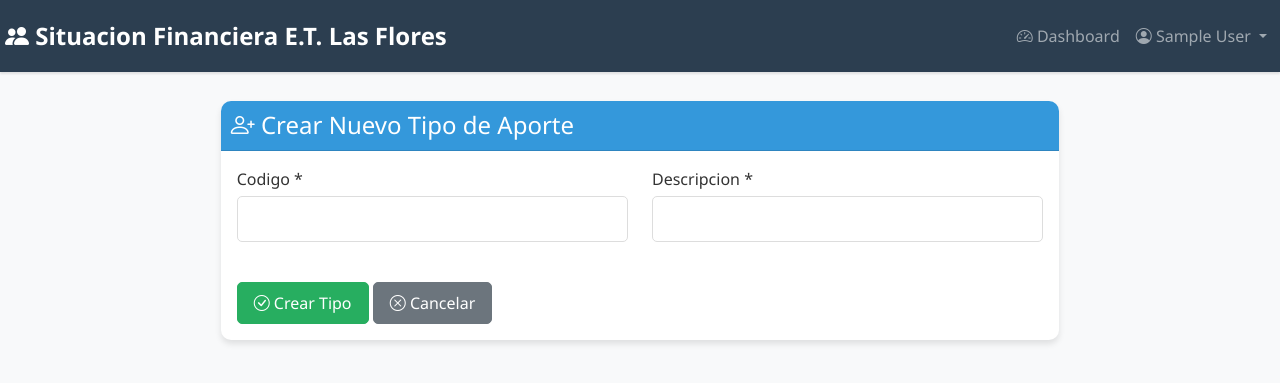
After one commit to SelynChavez/Python_LF, a Flask app: page /tipos/crear in a window 1280 px wide. The commit adds this page. Shown: the top 383 px of the page. Run offline with Flask 3, Linux system fonts and the light colour scheme; the visitor is signed in with stand-in values (Sample User, id 1).

Commit message:
add tipos de aporte

```diff
--- a/app.py
+++ b/app.py
@@ -147,13 +147,6 @@ def administracion():
 @admin_required
 def configuracion():
     return render_template('configuracion.html')
-
-# lista aportes
-@app.route('/tipos_aportes')
-@login_required
-@admin_required
-def listar_tipos_aportes():
-    return render_template('tipos_aportes.html')
 
 # lista deudas
 @app.route('/tipos_deudas')
@@ -314,6 +307,137 @@ def crear_recibo():
     return render_template('crear_recibo.html', act='-',but='Continuar')
 
 # ------------------------------------------------------------------------------------
+# TIPOS (para demostrar funcionalidad reactiva)
+@app.route('/tipos_aportes')
+@login_required
+@admin_required
+def listar_tipos_aportes():
+    tipo = 'APORTE'
+    m1 = "Aporte Fijo"
+    a1 = "Serie"
+    a4 = "Retiros?"
+    connection = get_db_connection()
+    if connection:
+        cursor = connection.cursor(dictionary=True)
+        cursor.execute(sqlconstants.LISTA_TIPOS, (tipo,) )
+        tipos = cursor.fetchall()
+        cursor.close()
+        connection.close()
+        return render_template('tipos_aportes.html', tipos=tipos, tipo=tipo, m1=m1, a1= a1, a4=a4)
+    else:
+        flash('Error de conexión a la base de datos.', 'danger')
+    return redirect(url_for('configuracion'))
+
+@app.route('/tipos/crear', methods=['GET', 'POST'])
+@login_required
+@admin_required
+def crear_tipo_aporte():
+    if request.method == 'POST':
+        tipo = request.form.get('tipo')
+        codigo = request.form.get('codigo')
+        descripcion = request.form.get('descripcion')
+        if not all([codigo, descripcion]):
+            flash('Por favor, complete todos los campos.', 'danger')
+            return render_template('crear_tipo_aporte.html')
+        connection = get_db_connection()
+        if connection:
+            try:
+                cursor = connection.cursor()
+                cursor.execute(sqlconstants.INSERT_TIPO, (tipo, codigo, descripcion, session['user_username']))
+                connection.commit()
+                cursor.execute(sqlconstants.INSERT_LOGUSUARIO, (session['user_id'], 'crear_tipo_aporte', f'LOG::Creó el Tipo: {codigo}'))
+                connection.commit()
+                cursor.close()
+                connection.close()
+                flash('Tipo Aporte creado exitosamente.', 'success')
+                return redirect(url_for('listar_tipos_aportes'))
+            except Error as e:
+                if 'Duplicate entry' in str(e):
+                    flash('Codigo ya existe.', 'danger')
+                else:
+                    flash(f'Error al crear tipo aporte: {str(e)}', 'danger')
+                connection.rollback()
+                cursor.close()
+                connection.close()
+        else:
+            flash('Error de conexión a la base de datos.', 'danger')
+    return render_template('crear_tipo_aporte.html')
+
+@app.route('/tipos/editar/<int:id>', methods=['GET', 'POST'])
+@login_required
+@admin_required
+def editar_tipo_aporte(id):
+    connection = get_db_connection()
+    if not connection:
+        flash('Error de conexión a la base de datos.', 'danger')
+        return redirect(url_for('listar_tipos_aportes'))
+    if request.method == 'POST':
+        codigo = request.form.get('codigo')
+        descripcion = request.form.get('descripcion')
+        monto1 = request.form.get('monto1')
+        atributo1 = request.form.get('atributo1')
+        atributo2 = request.form.get('atributo2')
+        atributo3 = request.form.get('atributo3')
+        atributo4 = request.form.get('atributo4')
+        try:
+            cursor = connection.cursor()
+            cursor.execute(sqlconstants.UPDATE_TIPO, (codigo, descripcion, monto1,'0',atributo1,atributo2,atributo3,atributo4,'', id))
+            connection.commit()
+            cursor.execute(sqlconstants.INSERT_LOGUSUARIO, (session['user_id'], 'editar_tipo_aporte', f'LOG::Editó el tipo: {codigo}'))
+            connection.commit()
+            cursor.close()
+            connection.close()
+            flash('Codigo actualizado exitosamente.', 'success')
+            return redirect(url_for('listar_tipos_aportes'))
+        except Error as e:
+            if 'Duplicate entry' in str(e):
+                flash('Codigo ya existe.', 'danger')
+            else:
+                flash(f'Error al actualizar tipo: {str(e)}', 'danger')
+            connection.rollback()
+            cursor.close()
+            connection.close()
+            return redirect(url_for('editar_tipo_aporte', id=id))
+    # GET: Obtener datos del socio
+    cursor = connection.cursor(dictionary=True)
+    cursor.execute(sqlconstants.SELECT_TIPO, (id,))
+    tipo = cursor.fetchone()
+    cursor.close()
+    connection.close()
+    if not tipo:
+        flash('Tipo/Codigo no encontrado.', 'danger')
+        return redirect(url_for('listar_tipos_aportes'))
+    return render_template('editar_tipo_aporte.html', id=id, tipo=tipo)
+
+@app.route('/tipos/eliminar/<int:id>')
+@login_required
+@admin_required
+def eliminar_tipo(id):
+    connection = get_db_connection()
+    if connection:
+        try:
+            cursor = connection.cursor(dictionary=True)
+            cursor.execute(sqlconstants.SEL_NM_TIPO, (id,))
+            tipo = cursor.fetchone()
+            cursor.execute(sqlconstants.DELETE_TIPO, (id,))
+            connection.commit()
+            # Logs
+            if tipo:
+                cursor.execute(sqlconstants.INSERT_LOGUSUARIO, (session['user_id'], 'eliminar_tipo', f'Eliminó el Tipo: {tipo["codigo"]}'))
+                connection.commit()
+            cursor.close()
+            connection.close()
+            flash('Tipo de Aporte eliminado exitosamente.', 'success')
+        except Error as e:
+            flash(f'Error al eliminar Tipo: {str(e)}', 'danger')
+            connection.rollback()
+            cursor.close()
+            connection.close()
+    else:
+        flash('Error de conexión a la base de datos.', 'danger')
+    return redirect(url_for('listar_tipos_aportes'))
+
+# ------------------------------------------------------------------------------------
 # PADRONES (para demostrar funcionalidad reactiva)
 @app.route('/padrones')
 @login_required
@@ -330,24 +454,6 @@ def listar_padrones():
     else:
         flash('Error de conexión a la base de datos.', 'danger')
         return redirect(url_for('configuracion'))
-
-@app.route('/api/padrones')
-@login_required
-def api_padrones():
-    connection = get_db_connection()
-    if connection:
-        cursor = connection.cursor(dictionary=True)
-        buscar = request.args.get('buscar', '')
-        query = sqlconstants.QRY1PADRONES
-        if not buscar:
-            buscar = ""
-        cursor.execute(query, (f'%{buscar}%', f'%{buscar}%', f'%{buscar}%'))
-        padrones = cursor.fetchall()
-        cursor.close()
-        connection.close()
-        return jsonify(padrones)
-    else:
-        return jsonify({'error': 'Error de conexión'}), 500
 
 @app.route('/padrones/crear', methods=['GET', 'POST'])
 @login_required
@@ -484,24 +590,6 @@ def listar_socios():
     else:
         flash('Error de conexión a la base de datos.', 'danger')
         return redirect(url_for('configuracion'))
-
-@app.route('/api/socios')
-@login_required
-def api_socios():
-    connection = get_db_connection()
-    if connection:
-        cursor = connection.cursor(dictionary=True)
-        buscar = request.args.get('buscar', '')
-        query = sqlconstants.QRY1SOCIOS
-        if not buscar:
-            buscar = ""
-        cursor.execute(query, (f'%{buscar}%', f'%{buscar}%', f'%{buscar}%'))
-        socios = cursor.fetchall()
-        cursor.close()
-        connection.close()
-        return jsonify(socios)
-    else:
-        return jsonify({'error': 'Error de conexión'}), 500
 
 @app.route('/socios/crear', methods=['GET', 'POST'])
 @login_required
--- a/sqlconstants.py
+++ b/sqlconstants.py
@@ -50,12 +50,6 @@ SELECT_USUARIO = "SELECT * FROM applicationuser WHERE id = %s"
 SEL_NM_USUARIO = "SELECT username FROM applicationuser WHERE id = %s"
 DELETE_USUARIO = "DELETE FROM applicationuser WHERE id = %s"
 
-QRY1SOCIOS = """
-  SELECT id, nombre, dni, tipo, fono, DATE_FORMAT(modified, '%%d/%%m/%%Y') as modified, active, email, webuser
-  FROM a_socios
-  WHERE nombre LIKE %s OR dni LIKE %s OR tipo LIKE %s
-  ORDER BY modified DESC
-"""
 LISTA_SOCIOS = "SELECT * FROM a_socios ORDER BY modified DESC "
 INSERT_SOCIO = "INSERT INTO a_socios (nombre, fono, dni, comentarios, tipo, email, active, modified, webuser) VALUES (%s, %s, %s, %s, %s, %s, 'S', now(), %s)"
 UPDATE_SOCIO = "UPDATE a_socios SET nombre=%s, fono=%s, dni=%s, comentarios=%s, tipo=%s, active=%s, email=%s, modified=now() WHERE id=%s "
@@ -63,13 +57,6 @@ SELECT_SOCIO = "SELECT * FROM a_socios WHERE id = %s"
 SEL_NM_SOCIO = "SELECT nombre FROM a_socios WHERE id = %s"
 DELETE_SOCIO = "DELETE FROM a_socios WHERE id = %s"
 
-QRY1PADRONES = """
-  SELECT id, placa, socio, active, monto1, DATE_FORMAT(modified, '%%d/%%m/%%Y') as modified, webuser,
-  (SELECT s.nombre FROM a_socios s WHERE s.id=p.socio) nombresocio
-  FROM a_padrones p
-  WHERE placa LIKE %s OR socio LIKE %s
-  ORDER BY p.modified DESC
-"""
 LISTA_PADRONES = "SELECT p.*,(SELECT s.nombre FROM a_socios s WHERE s.id=p.socio) nombresocio FROM a_padrones p ORDER BY p.modified DESC "
 INSERT_PADRON = "INSERT INTO a_padrones (placa, socio, active, monto1, monto2, monto3, monto4, modified, webuser) VALUES (%s, %s, %s, %s, %s, %s, %s, now(), %s)"
 UPDATE_PADRON = "UPDATE a_padrones SET placa=%s, socio=%s, active=%s, monto1=%s, monto2=%s, monto3=%s, monto4=%s, modified=now() WHERE id=%s "
@@ -78,6 +65,12 @@ SEL_NM_PADRON = "SELECT placa FROM a_padrones WHERE id = %s"
 DELETE_PADRON = "DELETE FROM a_padrones WHERE id = %s"
 GET_NOMBRE_PADRON = "SELECT concat(p.id,':',p.placa,':',s.nombre) as n0 FROM a_padrones p, a_socios s WHERE p.id=%s and p.socio=s.id "
 
+LISTA_TIPOS = "SELECT t.* FROM a_tipos t WHERE t.tipo=%s ORDER BY t.modified DESC "
+INSERT_TIPO = "INSERT INTO a_tipos (tipo, codigo, descripcion, monto1, monto2, atributo1, atributo2, atributo3, atributo4, atributo5, modified, webuser) VALUES (%s, %s, %s, '0','0','','','','','', now(), %s)"
+UPDATE_TIPO = "UPDATE a_tipos SET codigo=%s, descripcion=%s, monto1=%s,monto2=%s,atributo1=%s,atributo2=%s,atributo3=%s,atributo4=%s,atributo5=%s, modified=now() WHERE id=%s "
+SELECT_TIPO = "SELECT t.* FROM a_tipos t WHERE t.id = %s"
+SEL_NM_TIPO = "SELECT codigo FROM a_tipos WHERE id = %s"
+DELETE_TIPO = "DELETE FROM a_tipos WHERE id = %s"
 
 DROPLIST_APORTES = "SELECT codigo d1,concat(codigo,':',descripcion) d2 FROM nlf_tipos WHERE tipo='APORTE' "
 INSERT_LOGUSUARIO = "INSERT INTO logs_usuarios (usuario_id, accion, descripcion) VALUES (%s, %s, %s)"
--- /dev/null
+++ b/templates/crear_tipo_aporte.html
@@ -0,0 +1,36 @@
+{% extends "base.html" %}
+{% block title %}ETLF - Crear Tipo de Aporte{% endblock %}
+{% block content %}
+<div class="row">
+    <div class="col-md-8 mx-auto">
+        <div class="card">
+            <div class="card-header">
+                <h4 class="mb-0"><i class="bi bi-person-plus"></i> Crear Nuevo Tipo de Aporte</h4>
+            </div>
+            <div class="card-body">
+                <form method="POST" action="{{ url_for('crear_tipo_aporte') }}">
+                    <input type="hidden" id="tipo" name="tipo" value="APORTE">
+                    <div class="row">
+                        <div class="col-md-6 mb-3">
+                            <label for="codigo" class="form-label">Codigo *</label>
+                            <input type="text" class="form-control" id="codigo" name="codigo" max="15" required>
+                        </div>
+                        <div class="col-md-6 mb-3">
+                            <label for="descripcion" class="form-label">Descripcion *</label>
+                            <input type="text" class="form-control" id="descripcion" name="descripcion" maxlength="50" required>
+                        </div>
+                    </div>
+                    <div class="mt-4">
+                        <button type="submit" class="btn btn-success">
+                            <i class="bi bi-check-circle"></i> Crear Tipo
+                        </button>
+                        <a href="{{ url_for('listar_tipos_aportes') }}" class="btn btn-secondary">
+                            <i class="bi bi-x-circle"></i> Cancelar
+                        </a>
+                    </div>
+                </form>
+            </div>
+        </div>
+    </div>
+</div>
+{% endblock %}
--- a/templates/usuarios.html
+++ b/templates/usuarios.html
@@ -1,7 +1,5 @@
 {% extends "base.html" %}
-
 {% block title %}ETLF - Usuarios{% endblock %}
-
 {% block extra_js %}
 <script>
 $(document).ready(function() {
```
Also changed, not shown: templates/editar_tipo_aporte.html (added, +59 -0 lines), templates/tipos_aportes.html (added, +142 -0 lines).
